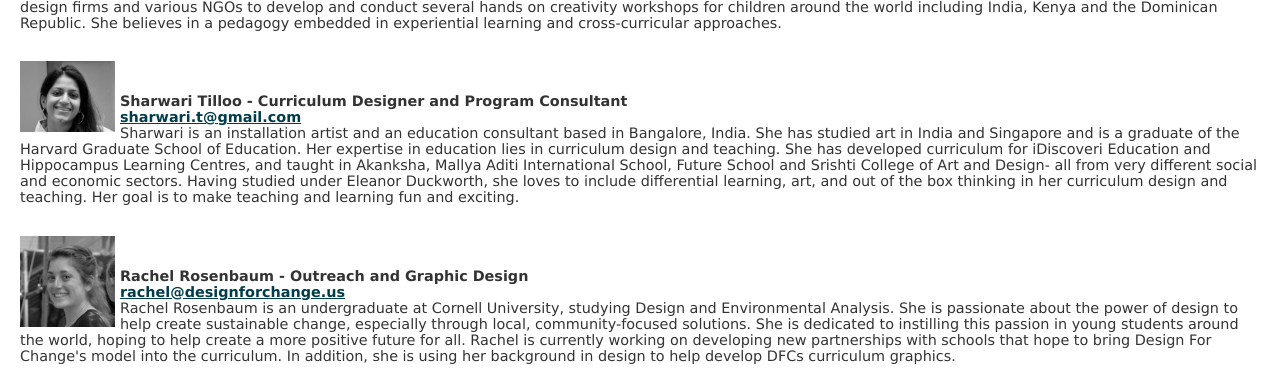
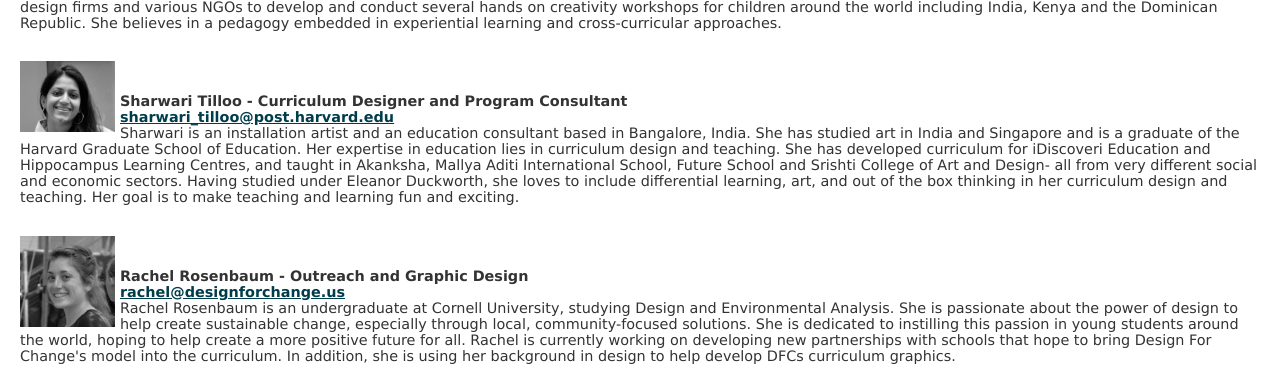
Before and after one commit to harrisonj/Design-for-Change-USA, a CakePHP app: the page made by app/View/Pages/aboutus.ctp in a window 1280 px wide. Shown: the part 843-1211 px from the top of the page. Run offline with PHP 8.4 and a stand-in for CakePHP, Linux system fonts and the light colour scheme; the template is opened without the code that fills it, so the values that code supplies are empty; some libraries are stand-ins or nearby versions.

Commit message:
adjusted email addr

```diff
--- a/app/View/Pages/aboutus.ctp
+++ b/app/View/Pages/aboutus.ctp
@@ -60,7 +60,7 @@
 		<div class="normaltext">
 			<br><br>
 			<b>Sharwari Tilloo - Curriculum Designer and Program Consultant</b><br>
-			<a href="mailto:sharwari@designforchange.us">sharwari.t@gmail.com</a><br>
+			<a href="mailto:sharwari_tilloo@post.harvard.edu">sharwari_tilloo@post.harvard.edu</a><br>
 			Sharwari is an installation artist and an education consultant based in Bangalore, India. She has studied art in India and Singapore and is a graduate of the Harvard Graduate School of Education. Her expertise in education lies in curriculum design and teaching. She has developed curriculum for iDiscoveri Education and Hippocampus Learning Centres, and taught in Akanksha, Mallya Aditi International School, Future School and Srishti College of Art and Design- all from very different social and economic sectors. Having studied under Eleanor Duckworth, she loves to include differential learning, art, and out of the box thinking in her curriculum design and teaching. Her goal is to make teaching and learning fun and exciting.
 			<p>&nbsp;</p>
 		</div>
```
